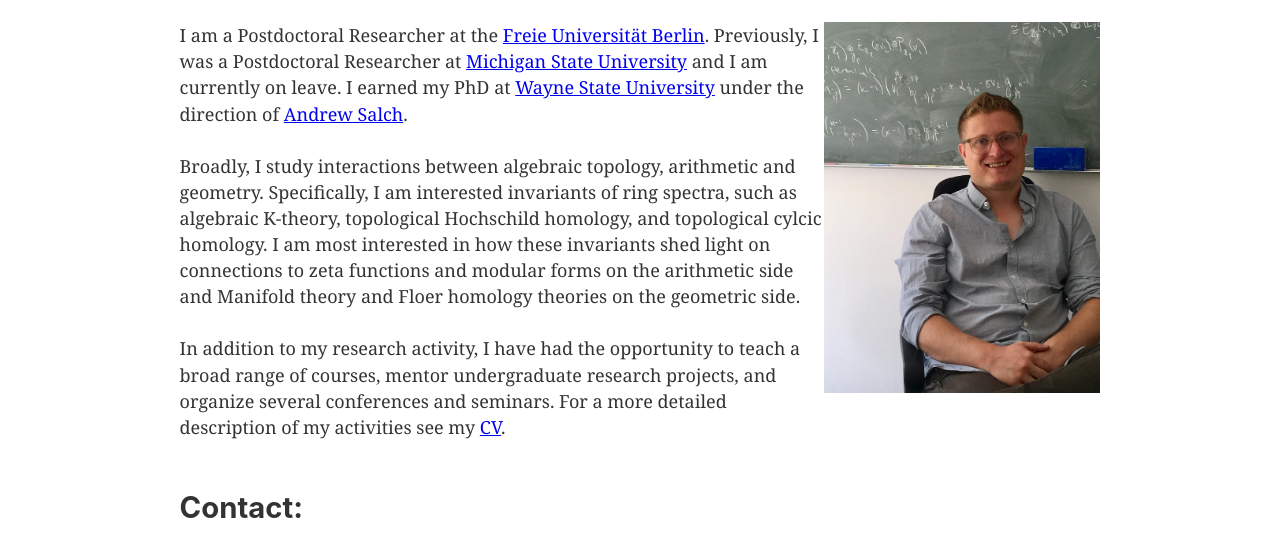
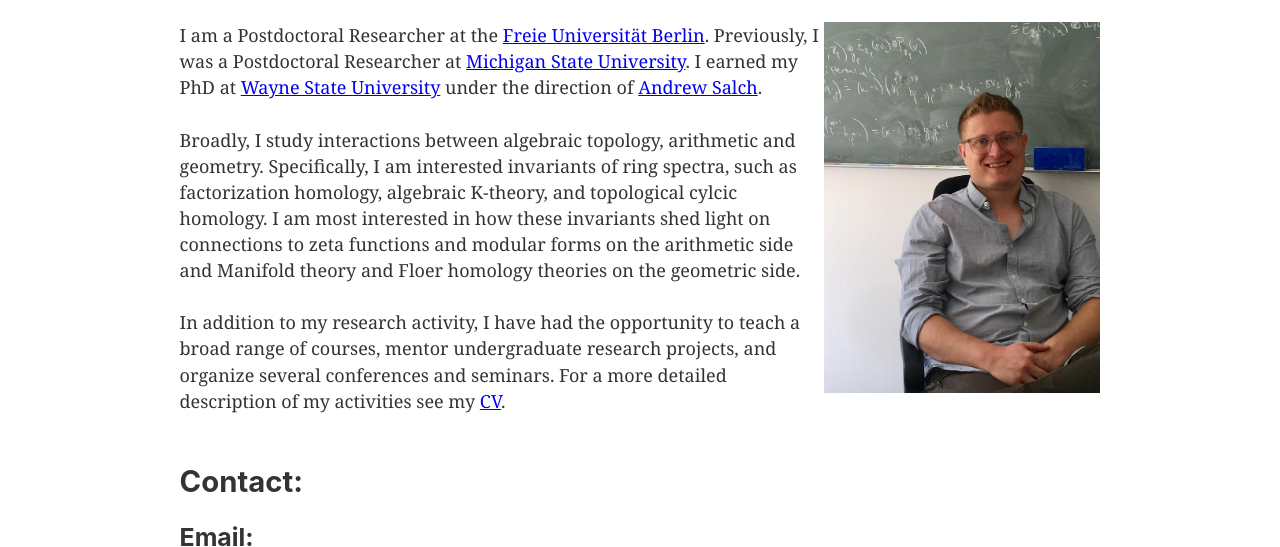
Before and after one commit to gabeangeliniknoll/website2020, a Gatsby site: page / in a window 1280 px wide. Shown: the part 191-738 px from the top of the page. Built offline with nearby package versions, Linux system fonts and the light colour scheme; Gatsby itself is replaced by a stand-in of ours.

Commit message:
updated index page with minor changes

```diff
--- a/src/pages/index.js
+++ b/src/pages/index.js
@@ -14,9 +14,9 @@ const IndexPage = () => (
     <h1>Homepage</h1>
     <div>
     <div style={{ float: `left`, maxWidth: `70%`, marginBottom: `1.45rem`}}>
-    <p>I am a Postdoctoral Researcher at the <a href="https://www.mi.fu-berlin.de/math/groups/top/members/index.html">Freie Universit<span>&#228;</span>t Berlin</a>. Previously, I was a Postdoctoral Researcher at <a href="https://math.msu.edu">Michigan State University</a> and I am currently on leave.
+    <p>I am a Postdoctoral Researcher at the <a href="https://www.mi.fu-berlin.de/math/groups/top/members/index.html">Freie Universit<span>&#228;</span>t Berlin</a>. Previously, I was a Postdoctoral Researcher at <a href="https://math.msu.edu">Michigan State University</a>.
       I earned my PhD at <a href="https://clas.wayne.edu/math">Wayne State University</a> under the direction of <a href="https://clasprofiles.wayne.edu/profile/dy8211">Andrew Salch</a>.</p>
-    <p>Broadly, I study interactions between algebraic topology, arithmetic and geometry. Specifically, I am interested invariants of ring spectra, such as algebraic K-theory, topological Hochschild homology, and topological cylcic homology. I am most interested in how these invariants shed light on connections to zeta functions and modular forms on the arithmetic side and Manifold theory and Floer homology theories on the geometric side.</p>
+    <p>Broadly, I study interactions between algebraic topology, arithmetic and geometry. Specifically, I am interested invariants of ring spectra, such as factorization homology, algebraic K-theory, and topological cylcic homology. I am most interested in how these invariants shed light on connections to zeta functions and modular forms on the arithmetic side and Manifold theory and Floer homology theories on the geometric side.</p>
 		<p>In addition to my research activity, I have had the opportunity to teach a broad range of courses,
       mentor undergraduate research projects, and organize several conferences and seminars. For a more detailed description of my activities see my <CV />.</p>
     </div>
```
